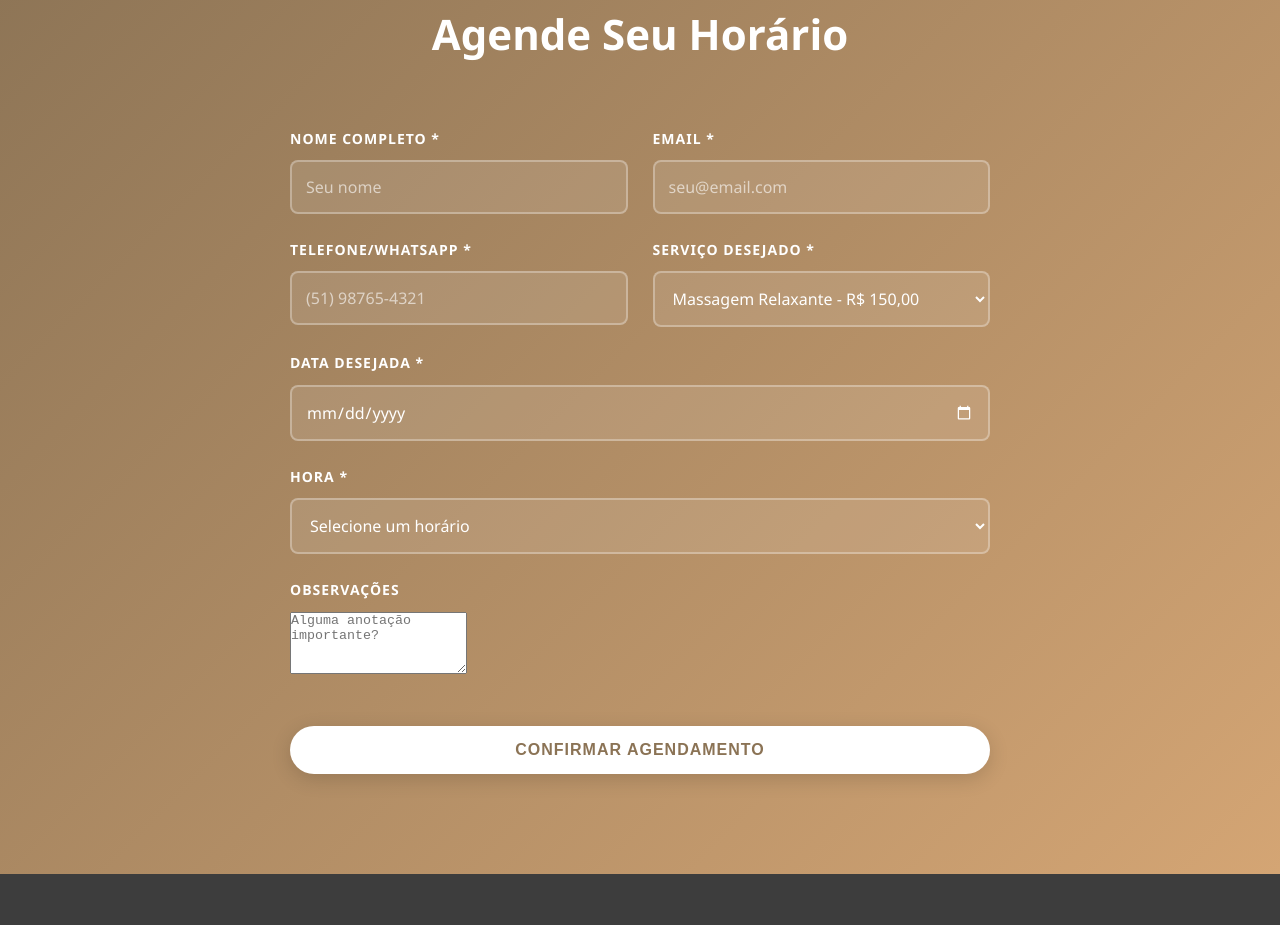
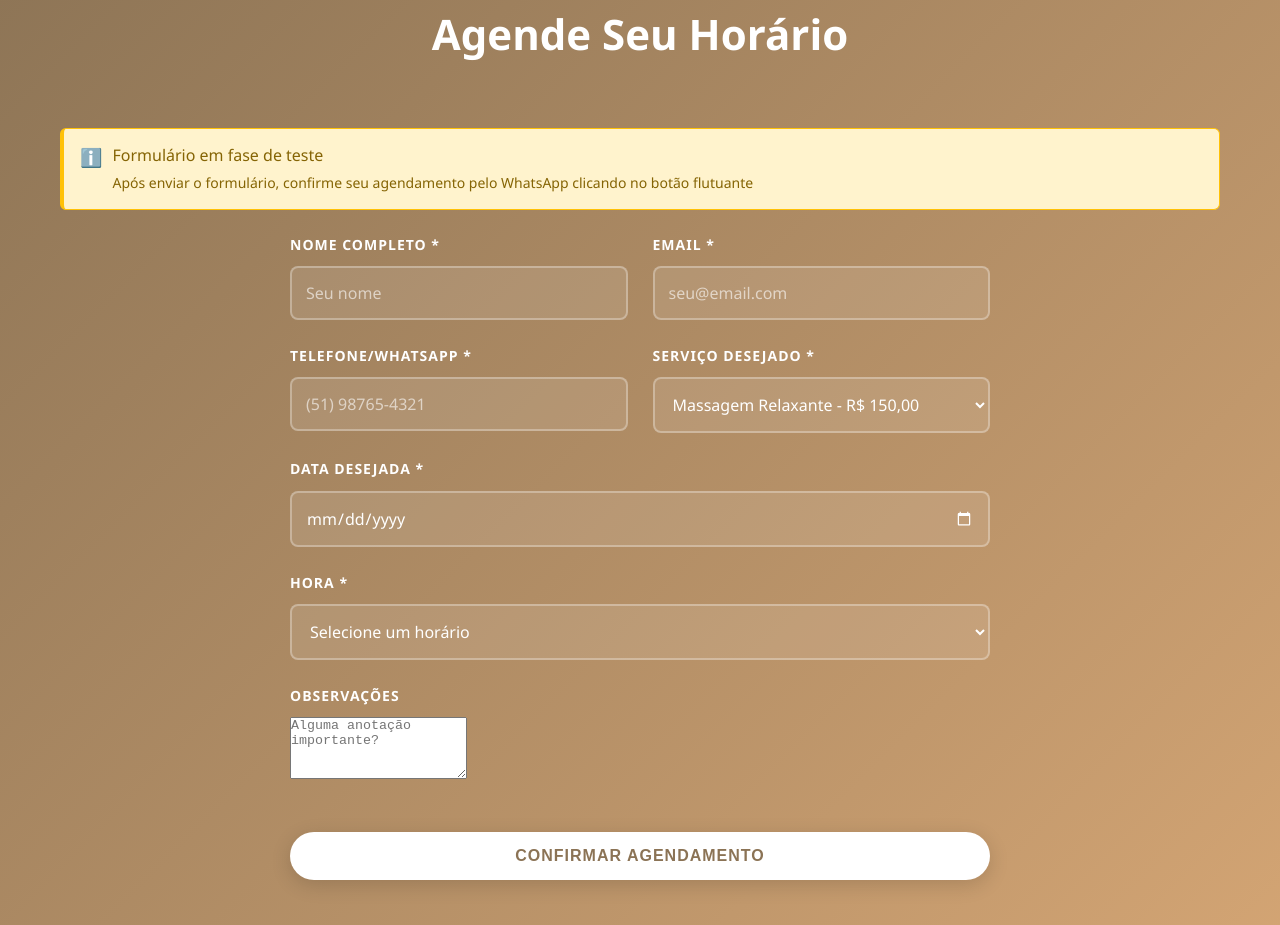
Before and after one commit to CGarroni/Spa-LisianeGarroni, a React (Vite) app in the folder frontend/: page / in a window 1280 px wide. Shown: the part 6560-7485 px from the top of the page. Built offline with nearby package versions, Linux system fonts and the light colour scheme.

Commit message:
feat: adicionar aviso no formulário de agendamento

```diff
--- a/frontend/index.html
+++ b/frontend/index.html
@@ -100,7 +100,7 @@
         {
           "@type": "City",
           "name": "Canela"
-        },
+        }
       ],
       "sameAs": [
         "https://www.instagram.com/lisianegarroni/",
--- a/frontend/src/components/Booking.jsx
+++ b/frontend/src/components/Booking.jsx
@@ -69,6 +69,29 @@ function Booking() {
     <section id="booking" className="booking">
       <div className="container">
         <h2>Agende Seu Horário</h2>
+
+        {/* Aviso de formulário em teste */}
+        <div style={{
+          backgroundColor: '#fff3cd',
+          border: '1px solid #ffc107',
+          borderLeft: '4px solid #ffc107',
+          borderRadius: '6px',
+          padding: '14px 16px',
+          marginBottom: '24px',
+          display: 'flex',
+          alignItems: 'flex-start',
+          gap: '10px'
+        }}>
+          <span style={{ fontSize: '18px' }}>ℹ️</span>
+          <div>
+            <p style={{ margin: '0 0 4px 0', fontWeight: '500', color: '#856404' }}>
+              Formulário em fase de teste
+            </p>
+            <p style={{ margin: '0', fontSize: '14px', color: '#856404' }}>
+              Após enviar o formulário, confirme seu agendamento pelo WhatsApp clicando no botão flutuante
+            </p>
+          </div>
+        </div>
 
         <form onSubmit={handleSubmit} className="booking-form">
           {/* Nome */}
```
